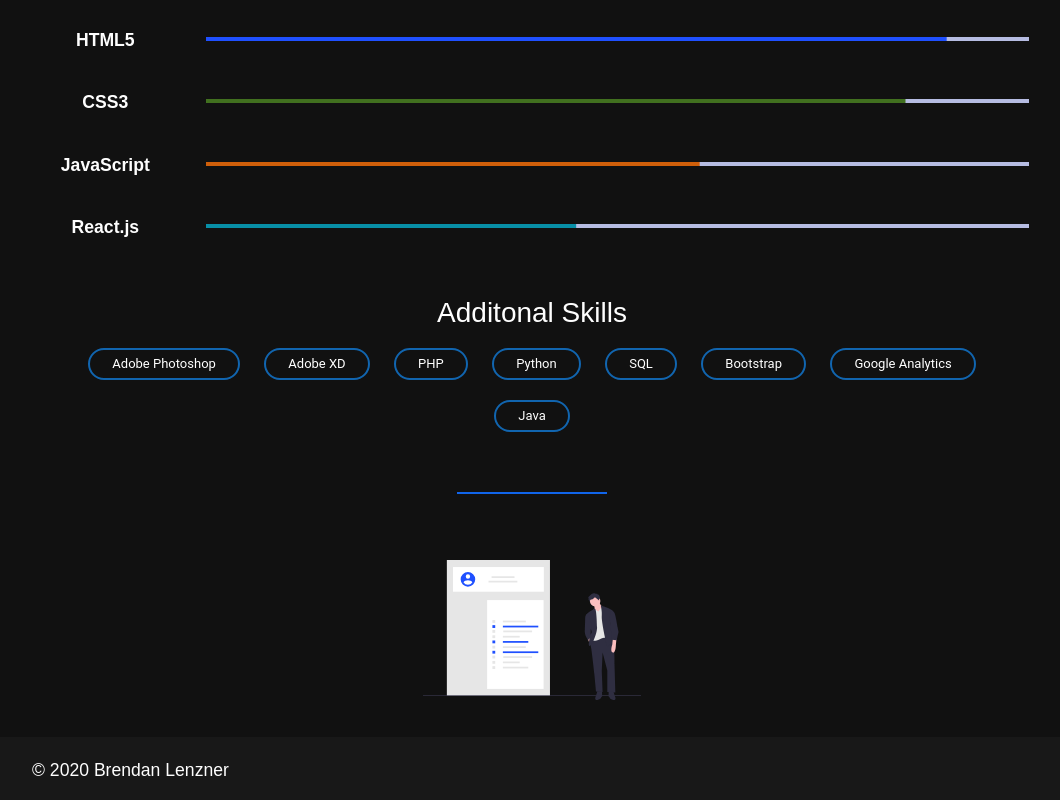
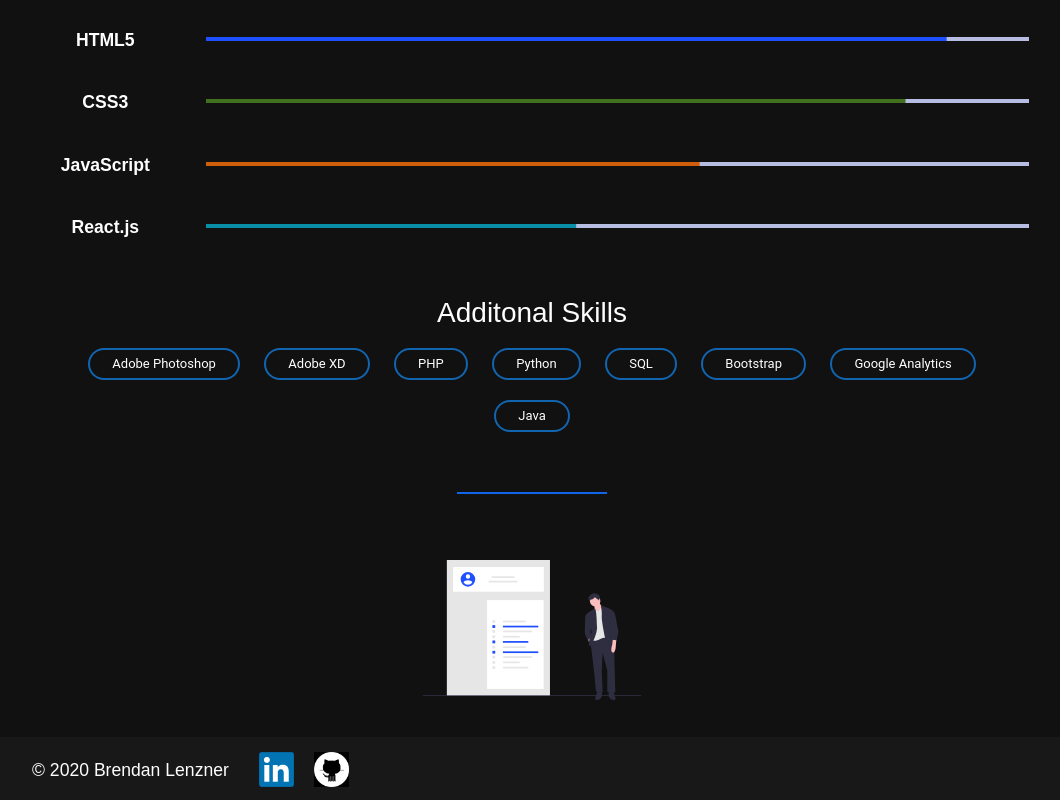
Before and after one commit to blenzner26/portfolio, a React (Create React App) app: page /skills in a window 1280 px wide. Shown: the part 190-990 px from the top of the page, without its empty margins (108-1168 px from the left). Built offline with nearby package versions, Linux system fonts and the light colour scheme; a web font is replaced by a local one.

Commit message:
footer changes

```diff
--- a/src/App.css
+++ b/src/App.css
@@ -192,6 +192,8 @@ a.nav-item:hover {
 .footer-content {
     margin-left: 10%;
     margin-right: 10%;
+    display: flex;
+    justify-content: flex-start;
 }
 
 .MuiButton-root:hover{
--- a/src/App.js
+++ b/src/App.js
@@ -3,7 +3,7 @@ import { BrowserRouter } from 'react-router-dom';
 import Header from './Components/Header.js';
 import Footer from './Components/Footer.js';
 import BrowserRouterLinks from './BrowserRouterLinks.js';
-import Switch from '@material-ui/core/Switch';
+
 import './App.css';
 
 /* var state = {
--- a/src/Components/Footer.js
+++ b/src/Components/Footer.js
@@ -1,10 +1,29 @@
 import React from "react"
+import linkedin from '../imgs/linkedin.png';
+import github from '../imgs/github.png';
+
+const styles = {
+  copyright: {
+    marginRight: "20px",
+  },
+  icon: {
+    width: "35px",
+    height: "35px",
+    marginTop: "15px",
+    marginLeft: "10px",
+    marginRight: "10px",
+  },
+
+};
+
 
 function Footer(props) {
   return (
     <div className="footer">
         <div className="footer-content">
-            <p>&copy; {(new Date().getFullYear())} Brendan Lenzner</p>
+            <div><p style={styles.copyright}>&copy; {(new Date().getFullYear())} Brendan Lenzner</p></div>
+            <div><a href="https://www.linkedin.com/in/brendanlenzner"><img style={styles.icon} src={linkedin} width="80" alt="linkedin logo" /></a></div>
+            <div><a href="https://github.com/blenzner26"><img style={styles.icon} src={github} width="80" alt="github logo" /></a></div>
         </div>
     </div>
   )
--- a/src/Pages/Skills.js
+++ b/src/Pages/Skills.js
@@ -1,6 +1,5 @@
 import React from "react";
 import { Helmet } from "react-helmet";
-import { makeStyles } from '@material-ui/core/styles';
 import LinearProgress from '@material-ui/core/LinearProgress';
 import Fade from '@material-ui/core/Fade';
 import Chip from '@material-ui/core/Chip';
```
Also changed, not shown: src/imgs/github.png (added).
